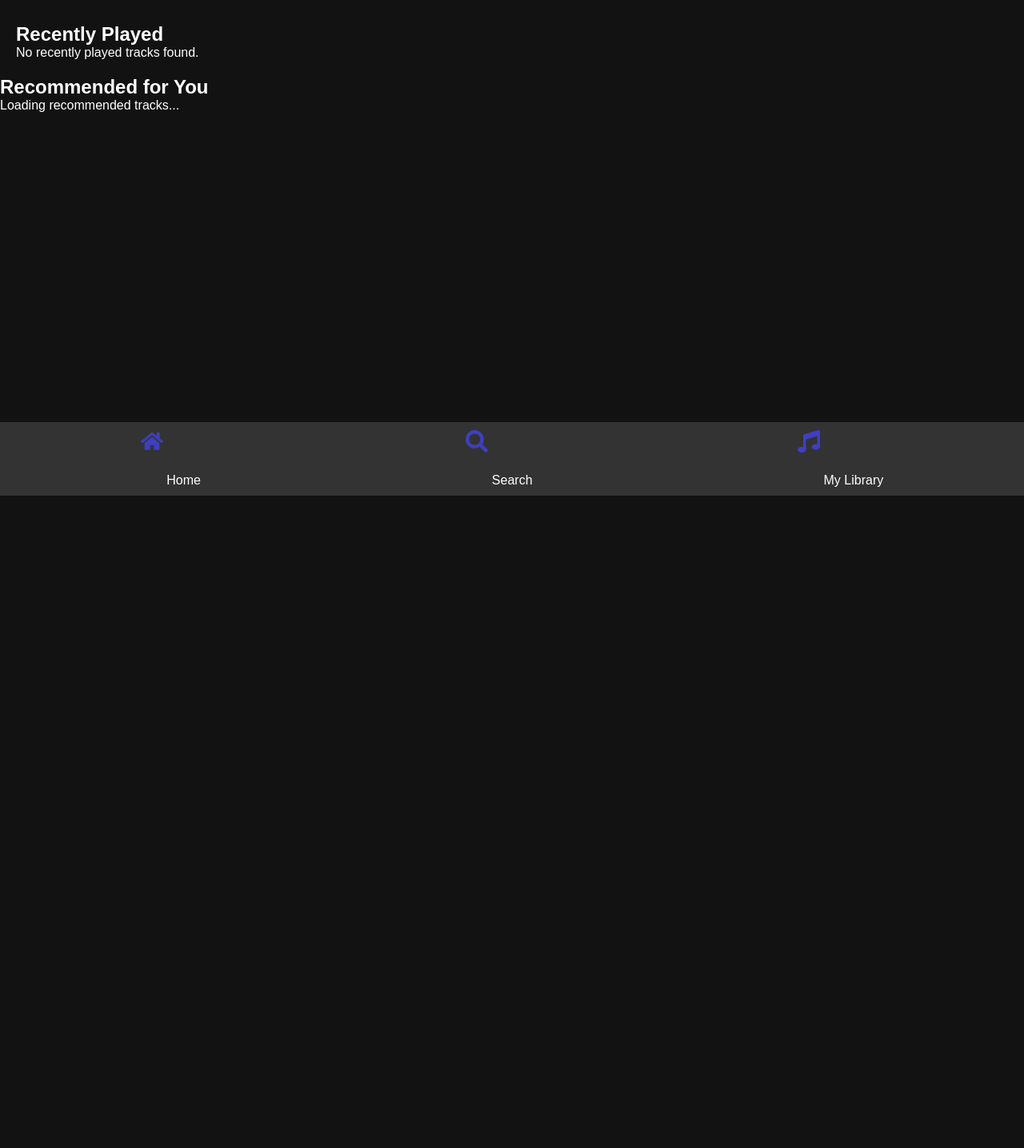
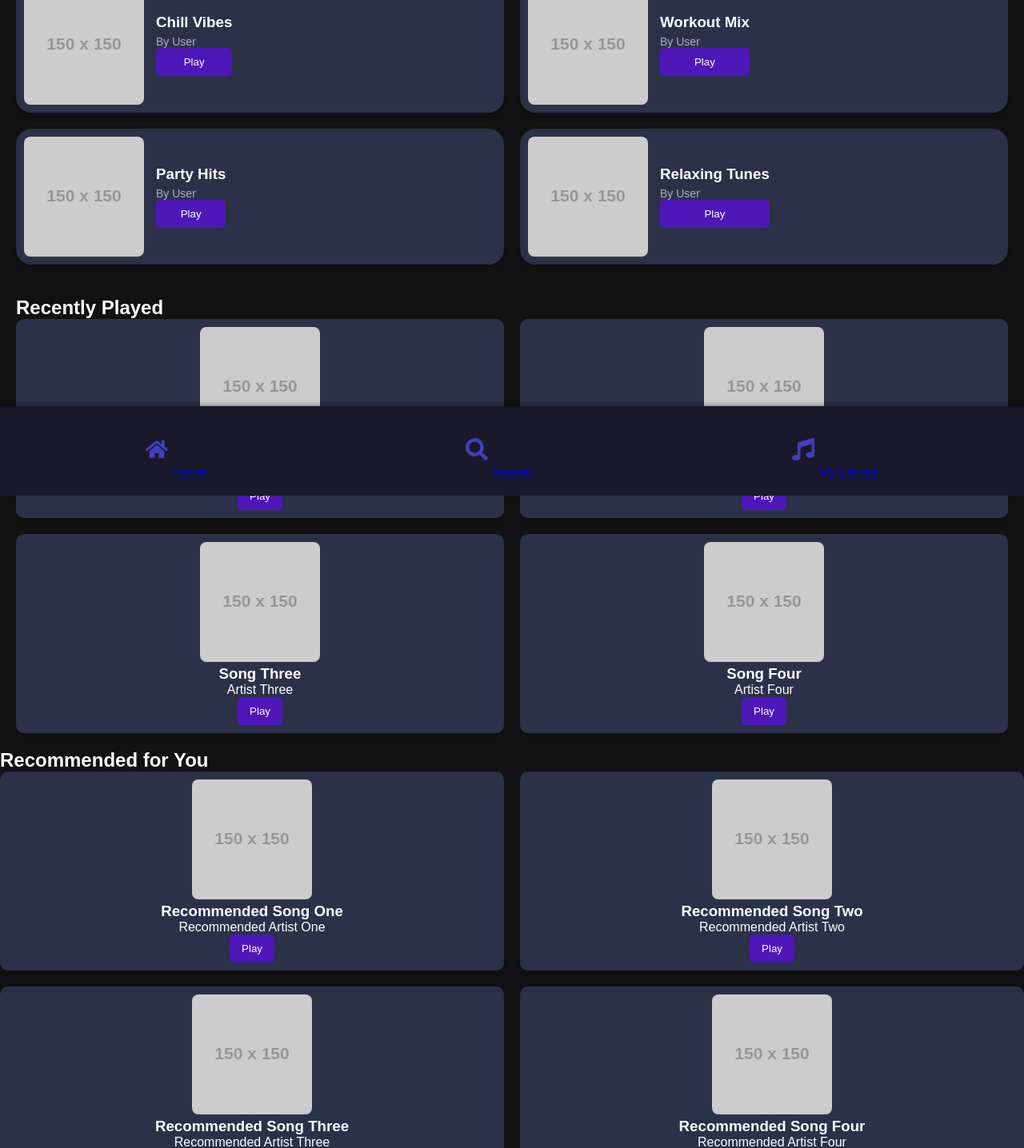
Before and after one commit to Linda-Achieng/Music_player_app, a React (Vite) app in the folder my-music-player/: page / in a window 1280 px wide. Shown: the part 180-1616 px from the top of the page at 80% size. Before the commit the page ends 800 px from the top, so only its background shows below. Built offline with nearby package versions, Linux system fonts and the light colour scheme.

Commit message:
modified music player app, added some styling and fetched apis

```diff
--- a/my-music-player/src/App.jsx
+++ b/my-music-player/src/App.jsx
@@ -9,7 +9,7 @@ function App() {
   const [currentTrack, setCurrentTrack] = useState(null);
 
   const handleTrackSelection = (track) => {
-    setCurrentTrack(track); // Set selected track
+    setCurrentTrack(track);
   };
 
   return (
--- a/my-music-player/src/components/HomePage.jsx
+++ b/my-music-player/src/components/HomePage.jsx
@@ -3,22 +3,12 @@ import './homepage.css';
 import { FaRegClock, FaCog, FaHome, FaSearch, FaMusic } from 'react-icons/fa';
 import { Link } from 'react-router-dom';
 
-const CLIENT_ID = '57319966653740b2bf9478612ae7831e'; // Your Spotify Client ID
-const REDIRECT_URI = 'http://localhost:5173/callback'; // Replace with your redirect URI
-const AUTH_ENDPOINT = 'https://accounts.spotify.com/authorize';
-const RESPONSE_TYPE = 'token';
-const SCOPE = 'user-library-read user-read-playback-state'; // Scopes you need for user playback info
-
 const HomePage = () => {
-  const [playlists, setPlaylists] = useState([]);
-  const [recentlyPlayed, setRecentlyPlayed] = useState([]);
-  const [recommended, setRecommended] = useState([]);
   const [isDarkMode, setIsDarkMode] = useState(true);
   const [showSettings, setShowSettings] = useState(false);
   const [showSchedule, setShowSchedule] = useState(false);
-  const [token, setToken] = useState('');
 
-  // Handle theme toggle
+
   useEffect(() => {
     document.body.className = isDarkMode ? 'dark-mode' : 'light-mode';
   }, [isDarkMode]);
@@ -35,93 +25,103 @@ const HomePage = () => {
     setShowSchedule(!showSchedule);
   };
 
-  // Spotify Authentication - Extract token from URL after login
-  useEffect(() => {
-    const hash = window.location.hash;
-    let token = window.localStorage.getItem('token');
 
-    if (!token && hash) {
-      token = hash
-        .substring(1)
-        .split('&')
-        .find(elem => elem.startsWith('access_token'))
-        .split('=')[1];
+  const playlists = [
+    {
+      id: 1,
+      name: "Chill Vibes",
+      owner: { display_name: "User" },
+      images: [{ url: "https://via.placeholder.com/150" }],
+    },
+    {
+      id: 2,
+      name: "Workout Mix",
+      owner: { display_name: "User" },
+      images: [{ url: "https://via.placeholder.com/150" }],
+    },
+    {
+      id: 3,
+      name: "Party Hits",
+      owner: { display_name: "User" },
+      images: [{ url: "https://via.placeholder.com/150" }],
+    },
+    {
+      id: 4,
+      name: "Relaxing Tunes",
+      owner: { display_name: "User" },
+      images: [{ url: "https://via.placeholder.com/150" }],
+    },
+  ];
 
-      window.location.hash = '';
-      window.localStorage.setItem('token', token);
-    }
+  const recentlyPlayed = [
+    {
+      track: {
+        id: 1,
+        name: "Song One",
+        artists: [{ name: "Artist One" }],
+        album: { images: [{ url: "https://via.placeholder.com/150" }] },
+        external_urls: { spotify: "#" },
+      },
+    },
+    {
+      track: {
+        id: 2,
+        name: "Song Two",
+        artists: [{ name: "Artist Two" }],
+        album: { images: [{ url: "https://via.placeholder.com/150" }] },
+        external_urls: { spotify: "#" },
+      },
+    },
+    {
+      track: {
+        id: 3,
+        name: "Song Three",
+        artists: [{ name: "Artist Three" }],
+        album: { images: [{ url: "https://via.placeholder.com/150" }] },
+        external_urls: { spotify: "#" },
+      },
+    },
+    {
+      track: {
+        id: 4,
+        name: "Song Four",
+        artists: [{ name: "Artist Four" }],
+        album: { images: [{ url: "https://via.placeholder.com/150" }] },
+        external_urls: { spotify: "#" },
+      },
+    },
+  ];
 
-    setToken(token);
-  }, []);
-
-  // Fetch user's playlists from Spotify API
-  const fetchUserPlaylists = async () => {
-    try {
-      const response = await fetch('https://api.spotify.com/v1/me/playlists', {
-        headers: {
-          Authorization: `Bearer ${token}`,
+  const recommended = [
+    {
+      id: 1,
+      name: "Recommended Song One",
+      artists: [{ name: "Recommended Artist One" }],
+      album: { images: [{ url: "https://via.placeholder.com/150" }] },
+      external_urls: { spotify: "#" },
     },
-      });
-
-      if (!response.ok) {
-        throw new Error('Failed to fetch playlists');
-      }
-
-      const data = await response.json();
-      setPlaylists(data.items);
-    } catch (error) {
-      console.error('Error fetching playlists:', error);
-    }
-  };
-
-  // Fetch recently played tracks from Spotify API
-  const fetchRecentlyPlayed = async () => {
-    try {
-      const response = await fetch('https://api.spotify.com/v1/me/player/recently-played', {
-        headers: {
-          Authorization: `Bearer ${token}`,
+    {
+      id: 2,
+      name: "Recommended Song Two",
+      artists: [{ name: "Recommended Artist Two" }],
+      album: { images: [{ url: "https://via.placeholder.com/150" }] },
+      external_urls: { spotify: "#" },
     },
-      });
-
-      if (!response.ok) {
-        throw new Error('Failed to fetch recently played tracks');
-      }
-
-      const data = await response.json();
-      setRecentlyPlayed(data.items.slice(0, 4)); // Store only the first 4 tracks
-    } catch (error) {
-      console.error('Error fetching recently played tracks:', error);
-    }
-  };
-
-  // Fetch recommended tracks for the user
-  const fetchRecommendedTracks = async () => {
-    try {
-      const response = await fetch('https://api.spotify.com/v1/recommendations?limit=4', {
-        headers: {
-          Authorization: `Bearer ${token}`,
+    {
+      id: 3,
+      name: "Recommended Song Three",
+      artists: [{ name: "Recommended Artist Three" }],
+      album: { images: [{ url: "https://via.placeholder.com/150" }] },
+      external_urls: { spotify: "#" },
     },
-      });
-
-      if (!response.ok) {
-        throw new Error('Failed to fetch recommended tracks');
-      }
-
-      const data = await response.json();
-      setRecommended(data.tracks);
-    } catch (error) {
-      console.error('Error fetching recommended tracks:', error);
-    }
-  };
-
-  // Fetch playlists, recently played, and recommendations once token is available
-  useEffect(() => {
-    if (token) {
-      fetchUserPlaylists();
-      fetchRecentlyPlayed();
-      fetchRecommendedTracks();
-    }
-  }, [token]);
+    {
+      id: 4,
+      name: "Recommended Song Four",
+      artists: [{ name: "Recommended Artist Four" }],
+      album: { images: [{ url: "https://via.placeholder.com/150" }] },
+      external_urls: { spotify: "#" },
+    },
+  ];
 
   return (
     <div className="homepage">
@@ -161,8 +161,7 @@ const HomePage = () => {
       <section className="playlists">
         <h2>Playlists</h2>
         <div className="playlist-container">
-          {playlists.length ? (
-            playlists.map((playlist) => (
+          {playlists.map((playlist) => (
             <div className="playlist" key={playlist.id}>
               <img src={playlist.images[0]?.url} alt={playlist.name} />
               <div className="playlist-details">
@@ -171,18 +170,14 @@ const HomePage = () => {
                 <button onClick={() => window.open(playlist.external_urls.spotify, '_blank')}>Play</button>
               </div>
             </div>
-            ))
-          ) : (
-            <p>Loading playlists...</p>
-          )}
+          ))}
         </div>
       </section>
 
       <section className="recently-played">
         <h2>Recently Played</h2>
         <div className="show-container">
-          {recentlyPlayed.length ? (
-            recentlyPlayed.map((track) => (
+          {recentlyPlayed.map((track) => (
             <div className="show" key={track.track.id}>
               <img src={track.track.album.images[0]?.url} alt={track.track.name} />
               <div className="show-details">
@@ -191,18 +186,14 @@ const HomePage = () => {
                 <button onClick={() => window.open(track.track.external_urls.spotify, '_blank')}>Play</button>
               </div>
             </div>
-            ))
-          ) : (
-            <p>No recently played tracks found.</p>
-          )}
+          ))}
         </div>
       </section>
 
       <section className="recommended">
         <h2>Recommended for You</h2>
         <div className="show-container">
-          {recommended.length ? (
-            recommended.map((track) => (
+          {recommended.map((track) => (
             <div className="show" key={track.id}>
               <img src={track.album.images[0]?.url} alt={track.name} />
               <div className="show-details">
@@ -211,10 +202,7 @@ const HomePage = () => {
                 <button onClick={() => window.open(track.external_urls.spotify, '_blank')}>Play</button>
               </div>
             </div>
-            ))
-          ) : (
-            <p>Loading recommended tracks...</p>
-          )}
+          ))}
         </div>
       </section>
 
--- a/my-music-player/src/components/LibraryPage.css
+++ b/my-music-player/src/components/LibraryPage.css
@@ -102,25 +102,26 @@ margin-right: 50px;
 .footer {
   display: flex;
   justify-content: space-around;
-  padding: 10px;
-  background-color: #333;
+  align-items: center;
+  padding: 20px;
+  background-color: #19192b;
   position: fixed;
+  bottom: 0;
   width: 100%;
-  bottom: 0;
+  box-shadow: 0 -2px 5px rgba(0, 0, 0, 0.3);
 }
 
 .footer-item {
-  text-align: center;
+  color: #b5d1e0;
+  text-decoration: none;
+  font-size: 16px;
+  margin-top: 20px;
 }
 
-.footer-item a {
-  color: #fff;
-  text-decoration: none;
+.footer-item.active {
+  font-weight: bold;
 }
 
-.footer-item.active a {
-  color: #4a90e2;
-}
 
 /* Responsive Design */
 @media (max-width: 600px) {
--- a/my-music-player/src/components/SearchPage.jsx
+++ b/my-music-player/src/components/SearchPage.jsx
@@ -30,13 +30,13 @@ const searchSpotify = async (query, type) => {
 
 const fetchPopularTracks = async () => {
   const token = await getAccessToken();
-  // Replace 'YOUR_PLAYLIST_ID' with an actual playlist ID from Spotify
-  const PLAYLIST_ID = 'YOUR_PLAYLIST_ID';
+
+  const PLAYLIST_ID = '6fyZ3CYCQVeyoRQIIb4oJs';
   const response = await fetch(`https://api.spotify.com/v1/playlists/${PLAYLIST_ID}/tracks`, {
     headers: { Authorization: `Bearer ${token}` },
   });
   const data = await response.json();
-  return data.items.map(item => item.track); // Return the actual tracks
+  return data.items.map(item => item.track);
 };
 
 const SearchPage = ({ onTrackSelect }) => {
--- a/my-music-player/src/components/homepage.css
+++ b/my-music-player/src/components/homepage.css
@@ -186,7 +186,7 @@ body {
 .footer-icon {
   font-size: 28px;
   color: var(--footer-icon-color);
-  margin-bottom: 40px;
+  margin-bottom: 20px;
 }
 
 .footer-item:hover {
--- a/my-music-player/src/components/searchpage.css
+++ b/my-music-player/src/components/searchpage.css
@@ -47,16 +47,16 @@ body {
 
 .search-buttons button.active,
 .search-btn {
-  background-color: #1db954; /* Green color for active state */
+  background-color: #1db954;
   color: white;
 }
 
 .cancel-btn {
-  background-color: #e02424; /* Red color for cancel button */
+  background-color: #e02424;
   color: white;
 }
 .play-button {
-  background-color: #1DB954; /* Spotify green */
+  background-color: #1DB954;
   color: white;
   border: none;
   border-radius: 4px;
@@ -66,7 +66,7 @@ body {
 }
 
 .play-button:hover {
-  background-color: #1ed760; /* Lighter green on hover */
+  background-color: #1ed760;
 }
 
 
```
Also changed, not shown: my-music-player/src/components/LibraryPage.jsx (+3 -6 lines), my-music-player/src/components/MusicPlayer.jsx (+9 -10 lines), my-music-player/src/components/spotifyApi.js (added, +49 -0 lines). Lines whose indentation alone changed are shown as unchanged.
